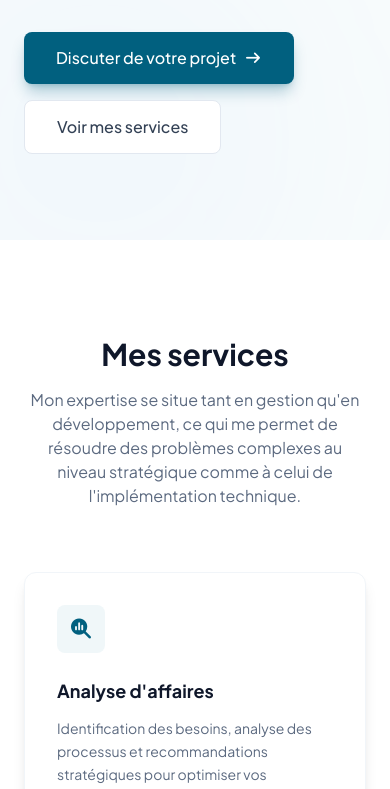
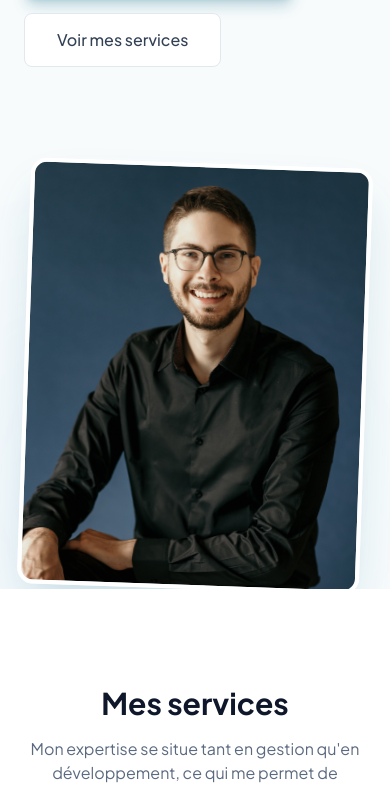
Before and after one commit to jmgrenier/jmgrenier.github.io, a website built with Vite: page index.html in a window 390 px wide. Shown: the part 604-1393 px from the top of the page. Built offline with nearby package versions, Linux system fonts and the light colour scheme.

Commit message:
Display portrait in single column hero section

```diff
--- a/index.html
+++ b/index.html
@@ -61,7 +61,7 @@
           </div>
         </div>
 
-        <div class="relative hidden lg:block animate-fade-in">
+        <div class="relative animate-fade-in mt-12 lg:mt-0 max-w-md mx-auto lg:max-w-none lg:mx-0">
           <div class="relative z-10 rounded-2xl overflow-hidden shadow-2xl shadow-primary/20 border-4 border-white transform rotate-2">
             <img src="img/CFP-web-8210.jpg" alt="Jean-Michel Grenier" class="w-full h-auto object-cover aspect-4/5">
           </div>
```
